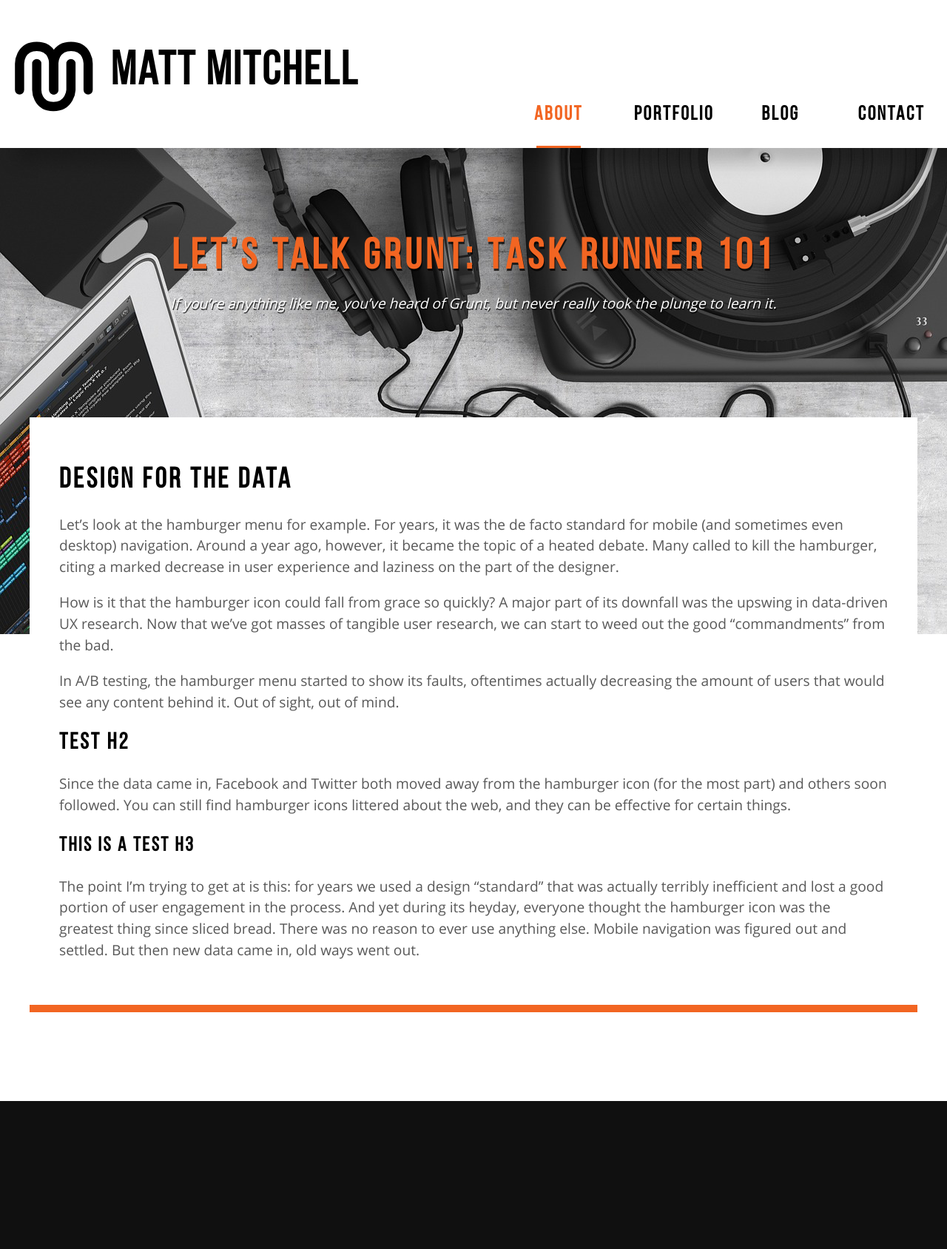
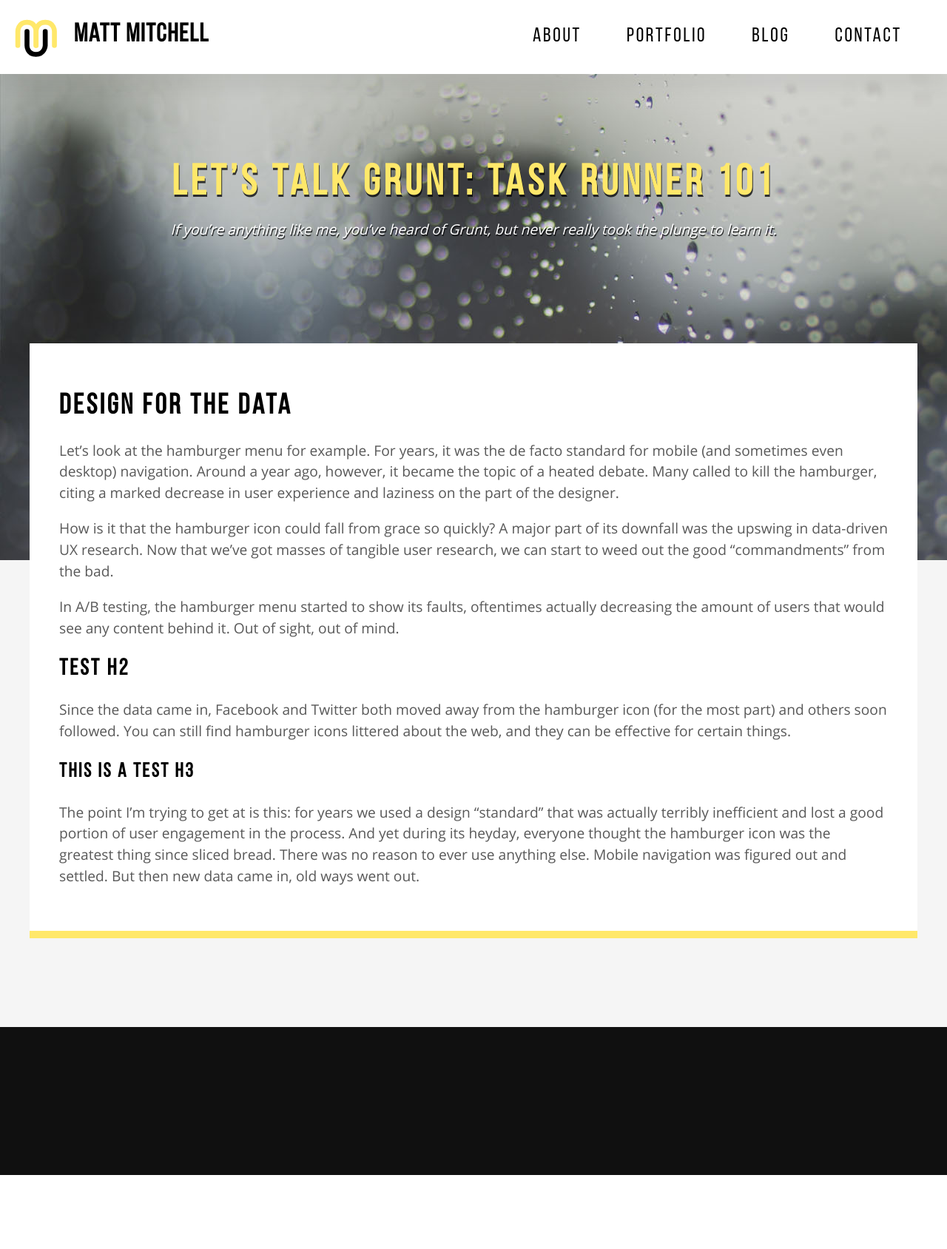
Before and after one commit to mmitchell413/portfolio, a PHP site: page / in a window 1280 px wide. Shown: the whole page at 74% size. After the commit the page ends 1588 px from the top, so only its background shows below. Run offline with PHP 8.4, Linux system fonts and the light colour scheme; some libraries are stand-ins or nearby versions.

Commit message:
updates to top nav layout

```diff
--- a/css/main.scss
+++ b/css/main.scss
@@ -1,5 +1,5 @@
 $black: #000000;
-$orange: #f26522;
+$primary-color: #ffe86a;
 $dark-gray: #101010;
 $granite: #595959;
 $white:#ffffff;
@@ -47,8 +47,8 @@
     height:100%;
 	font-weight:300;
     font-size:1.2em;
+    background-color:#f5f5f5;
 	box-sizing:border-box;
-    background:url('../../img/hero-bg.png') no-repeat;
     @include font-open;
 }
 h1,h2,h3,h4,h5,h6{
@@ -212,7 +212,13 @@
     background-color:$white;
     padding:40px;
     margin:0 auto;
-    border-bottom: $orange solid 10px;
+    border-bottom: $primary-color solid 10px;
+}
+.page{
+    display:block;
+    background:url('../../img/hero-bg.jpg') no-repeat;
+    background-position: 0 100px;
+    padding-top:100px;
 }
 
 /* Heading styles */
@@ -221,7 +227,7 @@
     margin: 120px 0;
     h1{
         font-size:3em;
-        color:$orange;
+        color:$primary-color;
         text-shadow: 1px 3px 0px rgba(0,0,0,.75);
         margin:0;
         letter-spacing:.1em;
@@ -236,200 +242,77 @@
 /* Top navigation styles */
 .top-nav{
     width:100%;
-    height: 200px;
+    height: 100px;
+    position:fixed;
     background-color:$white;
-    box-shadow: 20px 20px 20px rgba(0,0,0,.2);
+    box-shadow: 0 20px 20px rgba(0,0,0,.05);
     .logo{
         float:left;
         width:50%;
         svg{
             float:left;
-            width:150px;
-            height:150px;
-            margin:25px 0;
+            width:80px;
+            height:80px;
+            margin:10px 10px;
+        }
+        .logo-hover{
+            @include transition(.3s);
         }
         h2{
             @include font-bebas;
             float:left;
-            font-size:3.3em;
-            margin:66px 0 56px 0;
+            font-size:1.8em;
+            margin:30px 0 30px 0;
             letter-spacing:.05em;
             vertical-align:middle;
+            @include transition(.3s);
+        }
+        a{
+            color:$black;
+        }
+        a::visited{
+            color:$black;
+        }
+    }
+    .logo:hover{
+        cursor:pointer;
+        .logo-hover{
+            stroke:$primary-color;
+        }
+        h2{
+            //color:$primary-color;
         }
     }
     .top-nav__menu{
         width:50%;
         float:left;
-        /*ul{
+        ul{
             float:right;
             display:flex;
             width:600px;
-            height:200px;
-            line-height:80px;
+            height:100px;
+            line-height:100px;
             margin:0;
             li{
                 @include font-bebas;
                 font-size:1.4em;
                 letter-spacing:.1em;
                 display:inline-flex;
+                flex-wrap:wrap;
+                flex-grow:1;
                 a{
                     text-decoration:none;
                     color:$black;
                     @include transition(.3s);
                 }
                 a:hover{
-                    color:$orange;
+                    color:$primary-color;
                 }
             }
-        }*/
+        }
     }
     /* Common styles for all menus */
-    .menu {
-        line-height: 1;
-        float:right;
-        margin: 6.04em 0 3em;
-        width:600px;
-    }
 
-    .menu__list {
-        position: relative;
-        display: -webkit-flex;
-        display: flex;
-        -webkit-flex-wrap: wrap;
-        flex-wrap: wrap;
-        margin: 0;
-        padding: 0;
-        list-style: none;
-    }
-
-    .menu__item {
-        display: inline-flex;
-        margin: 1em 0;
-    }
-
-    .menu__link {
-        font-size: 1.05em;
-        font-weight: bold;
-        display: block;
-        padding: 1em;
-        cursor: pointer;
-        -webkit-user-select: none;
-        -moz-user-select: none;
-        -ms-user-select: none;
-        user-select: none;
-        -webkit-touch-callout: none;
-        -khtml-user-select: none;
-        -webkit-tap-highlight-color: rgba(0, 0, 0, 0);
-        text-decoration:none;
-            @include font-bebas;
-        font-size:1.4em;
-        letter-spacing:.1em;
-    }
-
-    .menu__link:hover,
-    .menu__link:focus {
-        outline: none;
-    }
-
-    /* Individual styles */
-
-    /* Alonso */
-    .menu--alonso .menu__item {
-        margin: 0;
-    }
-
-    .menu--alonso .menu__link {
-        width: 150px;
-        height: 3em;
-        text-align: center;
-        color: $black;
-        -webkit-transition: color 0.3s;
-        transition: color 0.3s;
-    }
-
-    .menu--alonso .menu__link:hover,
-    .menu--alonso .menu__link:focus {
-        color: $black;
-    }
-
-    .menu--alonso .menu__item--current .menu__link {
-        color: $orange;
-        -webkit-transition: color 0.5s;
-        transition: color 0.5s;
-    }
-
-    .menu--alonso .menu__line {
-        position: absolute;
-        top: 100%;
-        left: 0;
-        width: 150px;
-        height: 3px;
-        pointer-events: none;
-        border: 1px solid #fff;
-        border-width: 0 45px;
-        background: $orange;
-        -webkit-transition: -webkit-transform 0.5s;
-        transition: transform 0.5s;
-        -webkit-transition-timing-function: cubic-bezier(1, 0.01, 0, 1);
-        -webkit-transition-timing-function: cubic-bezier(1, 0.01, 0, 1.22);
-        transition-timing-function: cubic-bezier(1, 0.01, 0, 1.22);
-    }
-
-    .menu--alonso .menu__item:nth-child(1).menu__item--current ~ .menu__line {
-        -webkit-transform: translate3d(0, 0, 0);
-        transform: translate3d(0, 0, 0);
-    }
-
-    .menu--alonso .menu__item:nth-child(2).menu__item--current ~ .menu__line {
-        -webkit-transform: translate3d(100%, 0, 0);
-        transform: translate3d(100%, 0, 0);
-    }
-
-    .menu--alonso .menu__item:nth-child(3).menu__item--current ~ .menu__line {
-        -webkit-transform: translate3d(200%, 0, 0);
-        transform: translate3d(200%, 0, 0);
-    }
-
-    .menu--alonso .menu__item:nth-child(4).menu__item--current ~ .menu__line {
-        -webkit-transform: translate3d(300%, 0, 0);
-        transform: translate3d(300%, 0, 0);
-    }
-
-    .menu--alonso .menu__item:nth-child(5).menu__item--current ~ .menu__line {
-        -webkit-transform: translate3d(400%, 0, 0);
-        transform: translate3d(400%, 0, 0);
-    }
-
-    @media screen and (max-width:55em) {
-        .menu--alonso .menu__line {
-            top: 3em;
-        }
-
-        .menu--alonso .menu__item:nth-child(1).menu__item--current ~ .menu__line {
-            -webkit-transform: translate3d(0, 0, 0);
-            transform: translate3d(0, 0, 0);
-        }
-
-        .menu--alonso .menu__item:nth-child(2).menu__item--current ~ .menu__line {
-            -webkit-transform: translate3d(0, 3em, 0);
-            transform: translate3d(0, 3em, 0);
-        }
-
-        .menu--alonso .menu__item:nth-child(3).menu__item--current ~ .menu__line {
-            -webkit-transform: translate3d(0, 6em, 0);
-            transform: translate3d(0, 6em, 0);
-        }
-
-        .menu--alonso .menu__item:nth-child(4).menu__item--current ~ .menu__line {
-            -webkit-transform: translate3d(0, 9em, 0);
-            transform: translate3d(0, 9em, 0);
-        }
-
-        .menu--alonso .menu__item:nth-child(5).menu__item--current ~ .menu__line {
-            -webkit-transform: translate3d(0, 12em, 0);
-            transform: translate3d(0, 12em, 0);
-        }
-    }
 }
 
 @media screen and (max-width:1150px){
@@ -441,6 +324,7 @@
         .top-nav__menu{
             .menu{
                  margin-top:0;
+                margin: 0em 0 .2em;
             }
         }
     }
--- a/index.html
+++ b/index.html
@@ -31,6 +31,7 @@
         <div class="top-nav">
             <div class="faux-column">
                 <div class="logo">
+                    <a href="index.html">
                     <svg version="1.1" id="Layer_1" xmlns="http://www.w3.org/2000/svg" xmlns:xlink="http://www.w3.org/1999/xlink" x="0px" y="0px"
                          width="542px" height="542px" viewBox="0 0 542 542" enable-background="new 0 0 542 542" xml:space="preserve">
                     <g>
@@ -41,37 +42,35 @@
                             <use xlink:href="#SVGID_1_"  overflow="visible"/>
                         </clipPath>
 
-                            <path clip-path="url(#SVGID_2_)" fill="none" stroke="#000000" stroke-width="45" stroke-linecap="round" stroke-linejoin="round" stroke-miterlimit="10" d="
+                            <path class="logo-hover" clip-path="url(#SVGID_2_)" fill="none" stroke="#000000" stroke-width="45" stroke-linecap="round" stroke-linejoin="round" stroke-miterlimit="10" d="
                             M95.5,349V220.327c0,0,0.207-84.274,83.898-84.274c83.69,0,83.102,83.479,83.102,83.479V349"/>
 
                             <path clip-path="url(#SVGID_2_)" fill="none" stroke="#000000" stroke-width="45" stroke-linecap="round" stroke-linejoin="round" stroke-miterlimit="10" d="
                             M179.5,220v129c0,0-0.5,81.333,81.333,81.333C342.667,430.333,346.5,349,346.5,349V220"/>
 
-                            <path clip-path="url(#SVGID_2_)" fill="none" stroke="#000000" stroke-width="45" stroke-linecap="round" stroke-linejoin="round" stroke-miterlimit="10" d="
+                            <path class="logo-hover" clip-path="url(#SVGID_2_)" fill="none" stroke="#000000" stroke-width="45" stroke-linecap="round" stroke-linejoin="round" stroke-miterlimit="10" d="
                             M262.5,349V220.327c0,0,0.707-84.274,84.398-84.274c83.689,0,83.602,83.479,83.602,83.479V349"/>
                     </g>
                     </svg>
                     <h2>Matt Mitchell</h2>
+                        </a>
                 </div>
                 <div class="top-nav__menu">
-                    <span class="link-copy"></span>
-                    <nav class="menu menu--alonso">
-                        <ul class="menu__list">
-                            <li class="menu__item menu__item--current"><a href="index.html" class="menu__link">About</a></li>
-                            <li class="menu__item"><a href="portfolio.html" class="menu__link">Portfolio</a></li>
-                            <li class="menu__item"><a href="#blog" class="menu__link">Blog</a></li>
-                            <li class="menu__item"><a href="#contact" class="menu__link">Contact</a></li>
-                            <li class="menu__line"></li>
+                        <ul>
+                            <li><a href="index.html" class="menu__link" id="about">About</a></li>
+                            <li><a href="portfolio.html" class="menu__link" id="portfolio">Portfolio</a></li>
+                            <li><a href="#blog" class="menu__link" id="blog">Blog</a></li>
+                            <li><a href="#contact" class="menu__link" id="contact">Contact</a></li>
                         </ul>
-                    </nav>
                 </div>
             </div>
         </div>
+        <div class="page">
             <div class="heading">
                 <h1>Let’s Talk Grunt: Task Runner 101</h1>
                 <p><i>If you’re anything like me, you’ve heard of Grunt, but never really took the plunge to learn it. </i></p>
             </div>
-        <div class="container">
+            <div class="container" id="about">
                 <h1>Design for the Data</h1>
 
                 <p>Let’s look at the hamburger menu for example. For years, it was the de facto standard for mobile (and sometimes even desktop) navigation. Around a year ago, however, it became the topic of a heated debate. Many called to kill the hamburger, citing a marked decrease in user experience and laziness on the part of the designer.</p>
@@ -87,6 +86,8 @@
                 <h3>This is a test h3</h3>
                 <p>The point I’m trying to get at is this: for years we used a design “standard” that was actually terribly inefficient and lost a good portion of user engagement in the process. And yet during its heyday, everyone thought the hamburger icon was the greatest thing since sliced bread. There was no reason to ever use anything else. Mobile navigation was figured out and settled. But then new data came in, old ways went out.</p>
             </div>
+        </div>
+
         <footer>
 
         </footer>
@@ -95,41 +96,4 @@
     <!-- Javascript Libraries -->
     <script src="https://ajax.googleapis.com/ajax/libs/jquery/2.1.3/jquery.min.js"></script>
     <script src="https://ajax.googleapis.com/ajax/libs/jqueryui/1.11.4/jquery-ui.min.js"></script>
-    <script src="js/libs/classie.js"></script>
-    <script>
-		(function() {
-			[].slice.call(document.querySelectorAll('.menu')).forEach(function(menu) {
-				var menuItems = menu.querySelectorAll('.menu__link'),
-					setCurrent = function(ev) {
-						ev.preventDefault();
-
-						var item = ev.target.parentNode; // li
-
-						// return if already current
-						if (classie.has(item, 'menu__item--current')) {
-							return false;
-						}
-						// remove current
-						classie.remove(menu.querySelector('.menu__item--current'), 'menu__item--current');
-						// set current
-						classie.add(item, 'menu__item--current');
-					};
-
-				[].slice.call(menuItems).forEach(function(el) {
-					el.addEventListener('click', setCurrent);
-				});
-			});
-
-			[].slice.call(document.querySelectorAll('.link-copy')).forEach(function(link) {
-				link.setAttribute('data-clipboard-text', location.protocol + '//' + location.host + location.pathname + '#' + link.parentNode.id);
-				new Clipboard(link);
-				link.addEventListener('click', function() {
-					classie.add(link, 'link-copy--animate');
-					setTimeout(function() {
-						classie.remove(link, 'link-copy--animate');
-					}, 300);
-				});
-			});
-		})(window);
-    </script>
 </html>
```
Also changed, not shown: js/libs/classie.js (deleted, +0 -80 lines), css/build/main.css, css/fonts/leaguespartan-bold.ttf (added), img/hero-bg.jpg, img/hero-bg.png (deleted), img/hero-bg2.jpg (added), img/hero-bg2.png (added), js/main.js (added), 1 other file. Lines whose indentation alone changed are shown as unchanged.
